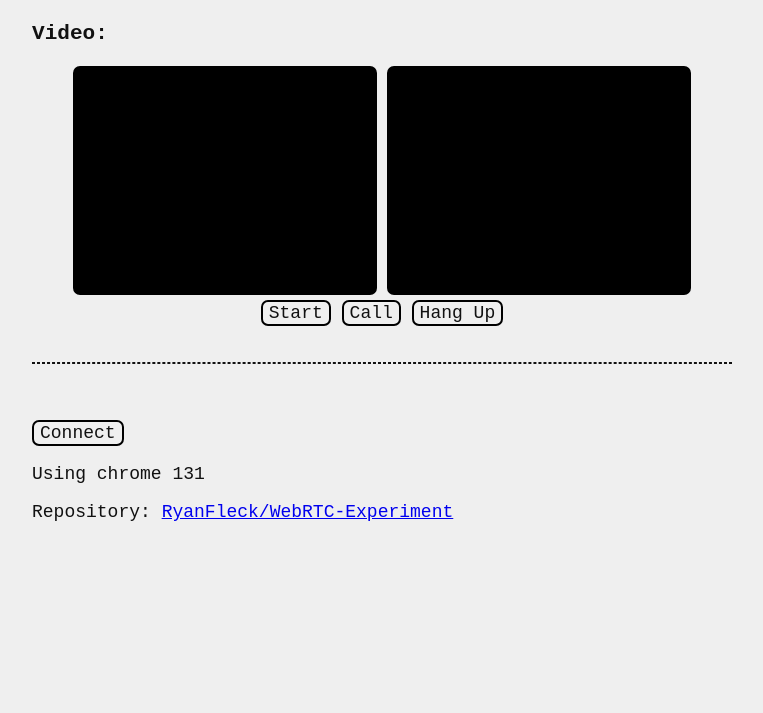
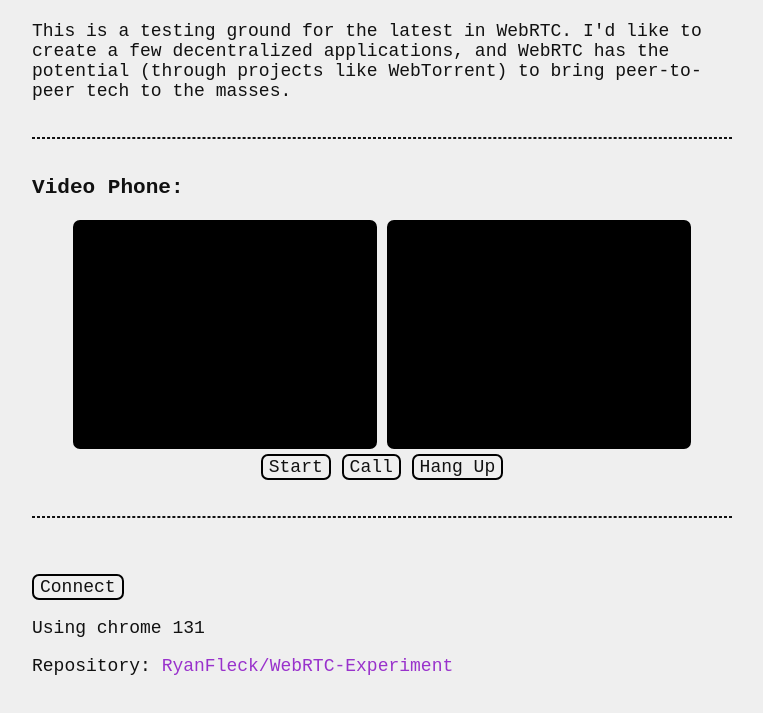
Before and after one commit to RyanFleck/WebRTC-Experiment, a website built with webpack: page src/index.html in a window 1280 px wide. Shown: the part 81-794 px from the top of the page, without its empty margins (258-1021 px from the left). Built offline with nearby package versions, Linux system fonts and the light colour scheme.

Commit message:
Preamble in html.

```diff
--- a/src/index.html
+++ b/src/index.html
@@ -12,7 +12,13 @@
   <div id="latex-body-wrap">
     <h1 id="title">WebRTC Experiment</h1>
 
-    <h3>Video:</h3>
+    <p>This is a testing ground for the latest in WebRTC. I'd like to create a
+    few decentralized applications, and WebRTC has the potential (through
+    projects like WebTorrent) to bring peer-to-peer tech to the masses.</p>
+
+    <hr />
+
+    <h3>Video Phone:</h3>
 
     <div class="centered">
       <video id="localVideo" autoplay playsinline></video>
--- a/src/styles/index.scss
+++ b/src/styles/index.scss
@@ -8,6 +8,7 @@ html {
   font-size: $base-font-size;
   color: $base-text-color;
   background: $base-background-color;
+  overflow-y: scroll;
 }
 
 html,
@@ -44,6 +45,11 @@ video {
   color: darkorchid;
 }
 
+a {
+  color: darkorchid;
+  text-decoration: none;
+}
+
 .centered{
   text-align: center;
 }
```
Also changed, not shown: README.md.
